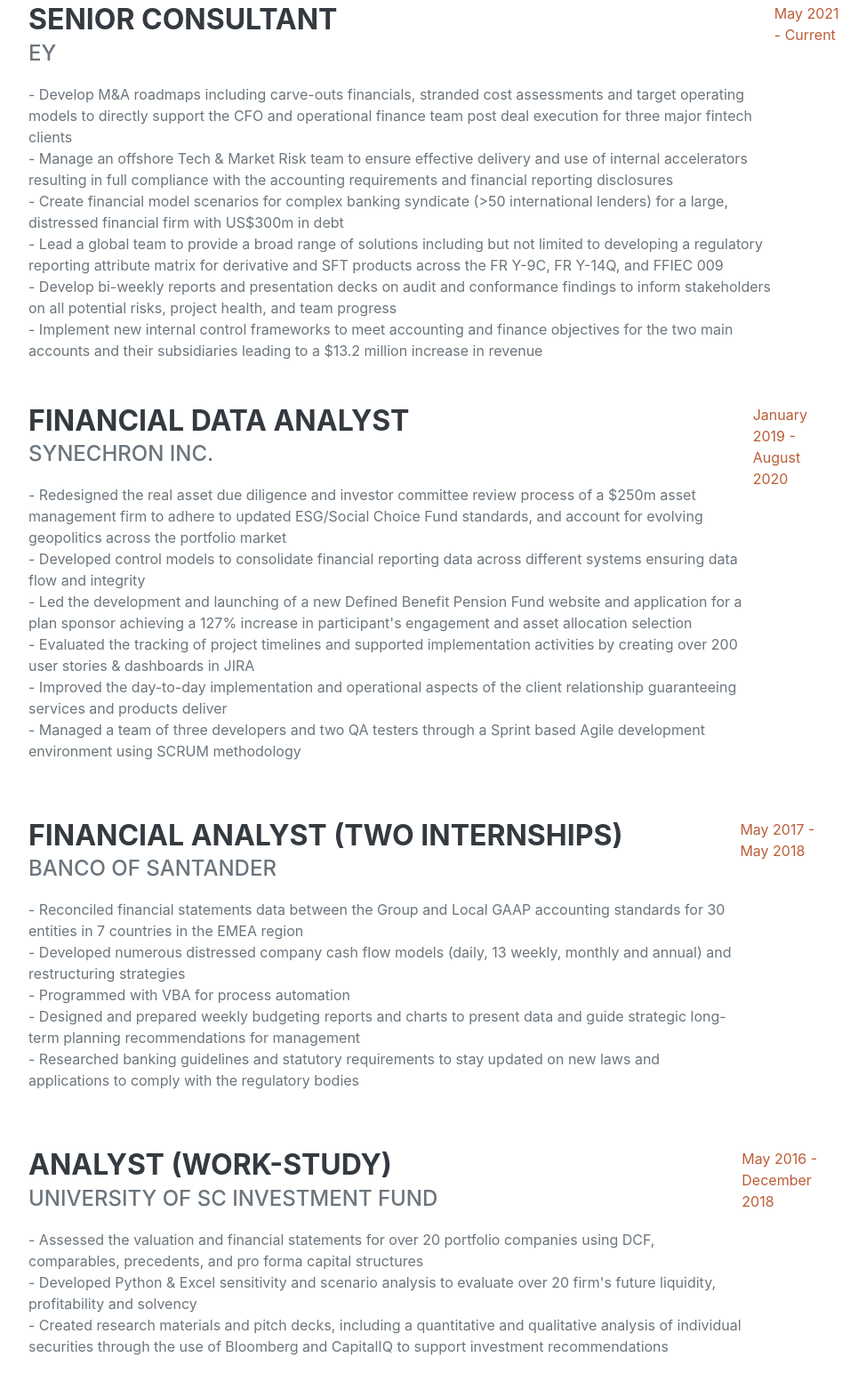
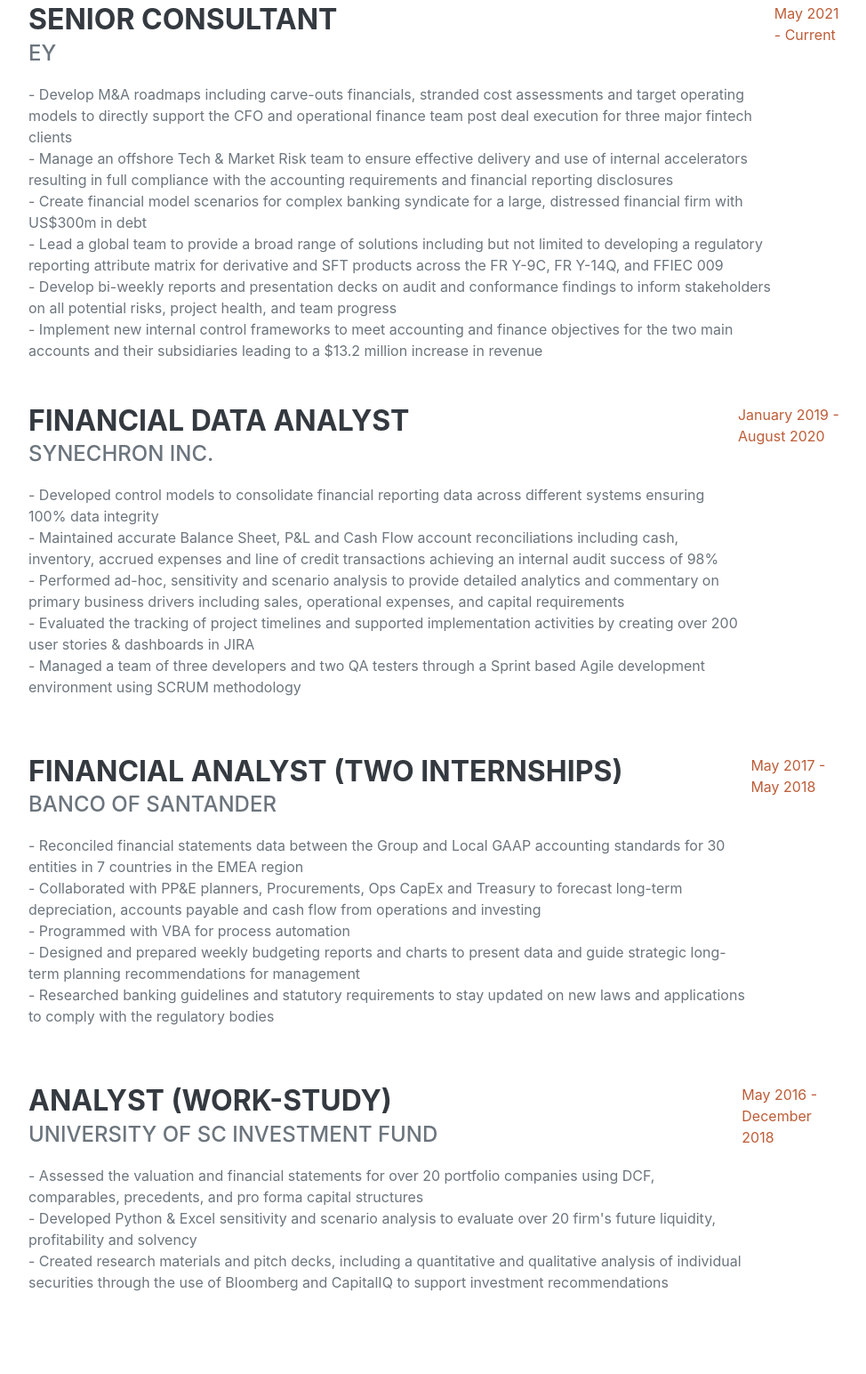
Before and after one commit to baraketd11/Portfolio.githbub.io, a plain HTML site: page index.html in a window 1280 px wide. Shown: the part 993-2537 px from the top of the page at 89% size, without its empty margins (288-1262 px from the left). Drawn offline with nearby package versions, Linux system fonts and the light colour scheme; a web font is replaced by a local one.

Commit message:
First Commit

```diff
--- a/index.html
+++ b/index.html
@@ -49,11 +49,11 @@
                     </div>
                     <class="lead mb-5>Ex-professional and D1 Soccer player. Worked as an analyst before taking the time to get my Masters' in Analytics. Motivated and curiously-minded with a history of leadership and effective communication. Uses qualitative and quantitative analysis to deliver actionable insight and business strategies. Looking to combine my STEM background, business acumen, and analytical skills to support leadership objectives.
                         <p></p>
-                    <p><a href="https://drive.google.com/file/d/1bUQGJagfYsXDLvB_Hyp1y53NrzxfuPQ0/view?usp=sharing">Click to download my PDF resume</a>
+                    <p><a href="https://drive.google.com/file/d/17PiCk57DmiBXZ4i5ALVp5-d1nWOUNXg6/view?usp=sharing">Click to download my PDF resume</a>
                     <div class="social-icons">
                         <a class="social-icon" href="https://www.linkedin.com/in/driss-baraket/"><i class="fab fa-linkedin-in"></i></a>
                         <a class="social-icon" href="https://github.com/baraketd11/portfolio-resume"><i class="fab fa-github"></i></a>
-                        <a class="social-icon" href="https://drive.google.com/file/d/1bUQGJagfYsXDLvB_Hyp1y53NrzxfuPQ0/view?usp=sharing"><i class="fab fa-leanpub"></i></a>
+                        <a class="social-icon" href="https://drive.google.com/file/d/17PiCk57DmiBXZ4i5ALVp5-d1nWOUNXg6/view?usp=sharing"><i class="fab fa-leanpub"></i></a>
                     </div>
                 </div>
             </section>
@@ -68,7 +68,7 @@
                             <div class="subheading mb-3">EY</div>
                             <div>- Develop M&A roadmaps including carve-outs financials, stranded cost assessments and target operating models to directly support the CFO and operational finance team post deal execution for three major fintech clients</div>
                             <div>- Manage an offshore Tech & Market Risk team to ensure effective delivery and use of internal accelerators resulting in full compliance with the accounting requirements and financial reporting disclosures</div>
-                            <div>- Create financial model scenarios for complex banking syndicate (>50 international lenders) for a large, distressed financial firm with US$300m in debt</div>
+                            <div>- Create financial model scenarios for complex banking syndicate for a large, distressed financial firm with US$300m in debt</div>
                             <div>- Lead a global team to provide a broad range of solutions including but not limited to developing a regulatory reporting attribute matrix for derivative and SFT products across the FR Y-9C, FR Y-14Q, and FFIEC 009</div>
                             <div>- Develop bi-weekly reports and presentation decks on audit and conformance findings to inform stakeholders on all potential risks, project health, and team progress</div>
                             <div>- Implement new internal control frameworks to meet accounting and finance objectives for the two main accounts and their subsidiaries leading to a $13.2 million increase in revenue</div>
@@ -79,11 +79,10 @@
                         <div class="flex-grow-1">
                             <h3 class="mb-0">Financial Data Analyst </h3>
                             <div class="subheading mb-3">Synechron Inc.</div>
-                            <p>- Redesigned the real asset due diligence and investor committee review process of a $250m asset management firm to adhere to updated ESG/Social Choice Fund standards, and account for evolving geopolitics across the portfolio market<br>
-                            - Developed control models to consolidate financial reporting data across different systems ensuring data flow and integrity<br>
-                            - Led the development and launching of a new Defined Benefit Pension Fund website and application for a plan sponsor achieving a 127% increase in participant's engagement and asset allocation selection<br>
+                            <p>- Developed control models to consolidate financial reporting data across different systems ensuring 100% data integrity<br>
+                            - Maintained accurate Balance Sheet, P&L and Cash Flow account reconciliations including cash, inventory, accrued expenses and line of credit transactions achieving an internal audit success of 98%<br>
+                            - Performed ad-hoc, sensitivity and scenario analysis to provide detailed analytics and commentary on primary business drivers including sales, operational expenses, and capital requirements<br>
 							- Evaluated the tracking of project timelines and supported implementation activities by creating over 200 user stories & dashboards in JIRA<br>
-							- Improved the day-to-day implementation and operational aspects of the client relationship guaranteeing services and products deliver<br>
                             - Managed a team of three developers and two QA testers through a Sprint based Agile development environment using SCRUM methodology</p>
                         </div>
                         <class="flex-shrink-2"><span class="text-primary">January 2019 - August 2020</span>
@@ -93,7 +92,7 @@
                             <h3 class="mb-0">Financial Analyst (Two Internships)</h3>
                             <div class="subheading mb-3">Banco of Santander</div>
                             <p> - Reconciled financial statements data between the Group and Local GAAP accounting standards for 30 entities in 7 countries in the EMEA region<br>
-                                - Developed numerous distressed company cash flow models (daily, 13 weekly, monthly and annual) and restructuring strategies<br>
+                                - Collaborated with PP&E planners, Procurements, Ops CapEx and Treasury to forecast long-term depreciation,  accounts payable and cash flow from operations and investing<br>
                                 - Programmed with VBA for process automation<br>
                                 - Designed and prepared weekly budgeting reports and charts to present data and guide strategic long-term planning recommendations for management<br>
                                 - Researched banking guidelines and statutory requirements to stay updated on new laws and applications to comply with the regulatory bodies</p>
@@ -199,7 +198,7 @@
                         </li>
                         <li>
                             <span class="fa-li"><i class="fas fa-angle-right"></i></span>
-                            Tableau, Alteryx, VBA, MS Visio
+                            Tableau & Tableau Prep, Anaplan, Alteryx, VBA, MS Visio
                         </li>
                         <li>
                             <span class="fa-li"><i class="fas fa-angle-right"></i></span>
```
